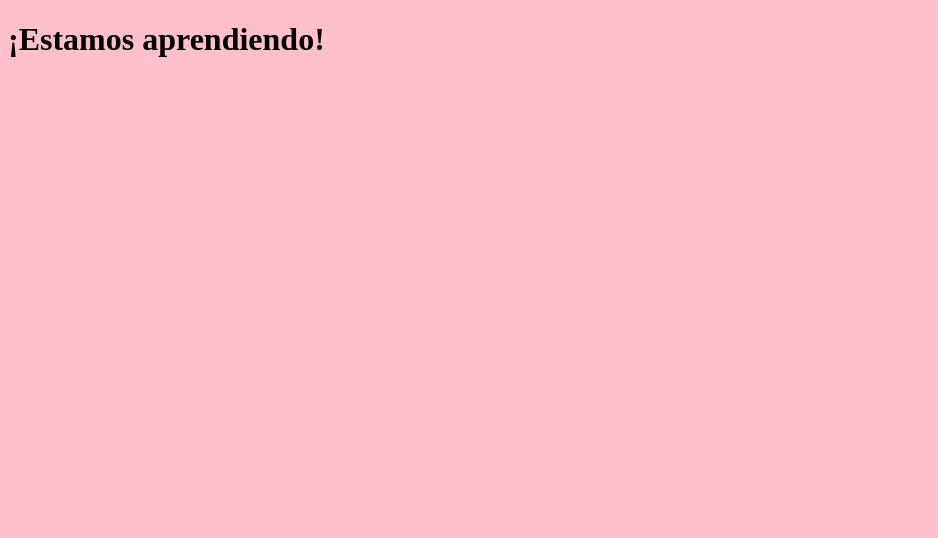
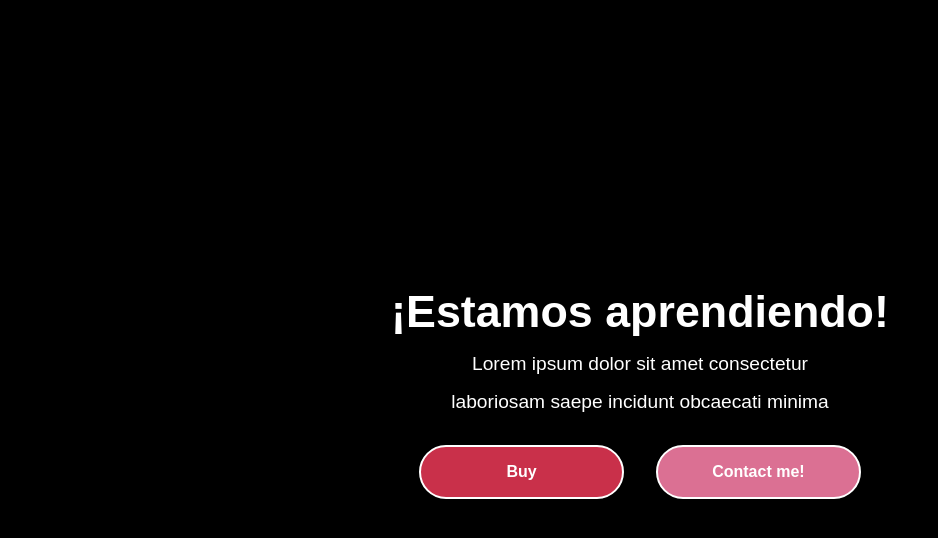
Before and after one commit to RuthGarciaMosquera/REPASO_HTML_CSS, a plain HTML site: page index.html in a window 1280 px wide. Shown: the whole page, without its empty margins (0-938 px from the left). Drawn offline with Linux system fonts and the light colour scheme.

Commit message:
css repaso

```diff
--- a/css/style.css
+++ b/css/style.css
@@ -1,3 +1,55 @@
+*{
+    margin: 0;
+    padding: 0;
+    box-sizing: border-box;
+    scroll-behavior: smooth;
+    /* font-size: 16px; VALOR POR DEFECTO*/
+}
+
 body{
-    background-color: pink;
+    font-family: Arial, Helvetica, sans-serif;
+    padding: 3rem;
+    height: 100vh;
+    background-color: black;
+    gap: 1rem;
+    display: flex;
+    flex-direction: column;
+    align-items: center;
+    justify-content: center;
 }
+
+h1{
+    font-size: 2.8rem;
+    text-align: center;
+    color: white;
+}
+
+p {
+    text-align: center;
+    color: white;
+    font-size: 1.2rem;
+}
+
+.btns {
+    padding: 1rem;
+    width: 40%;
+    display: flex;
+    justify-content: center;
+    gap: 2rem;
+}
+.btns > a {
+    text-decoration: none;
+    text-align: center;
+    padding: 1rem 2rem;
+    color: rgb(255, 255, 255);
+    font-weight: bold;
+    border: 2px white solid;
+    border-radius: 30px;
+    flex: 1;
+}
+.btns > a:first-child {
+    background-color: rgb(201, 48, 74);
+}
+.btns > a:last-child {
+    background-color: palevioletred;
+}
--- a/index.html
+++ b/index.html
@@ -10,5 +10,12 @@
     </head>
     <body>
         <h1>¡Estamos aprendiendo!</h1>
+        <p>Lorem ipsum dolor sit amet consectetur</p>
+        <p>laboriosam saepe incidunt obcaecati minima</p>
+        <div class="btns">
+            <a href="#">Buy</a>
+            <a href="#">Contact me!</a>
+        </div>
+
     </body>
 </html>
```
Also changed, not shown: 1 other file.
